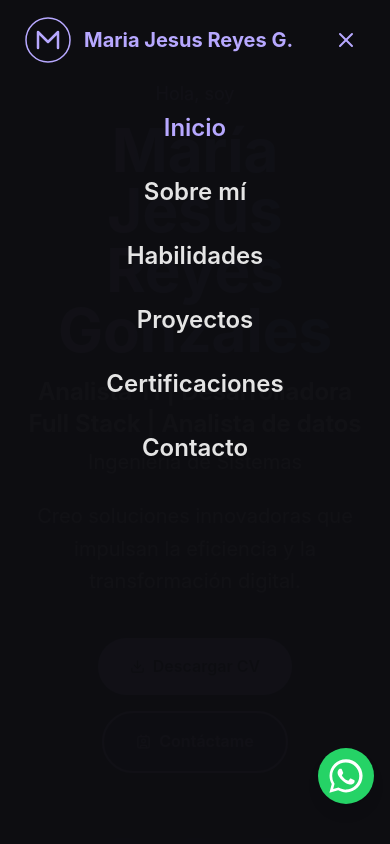
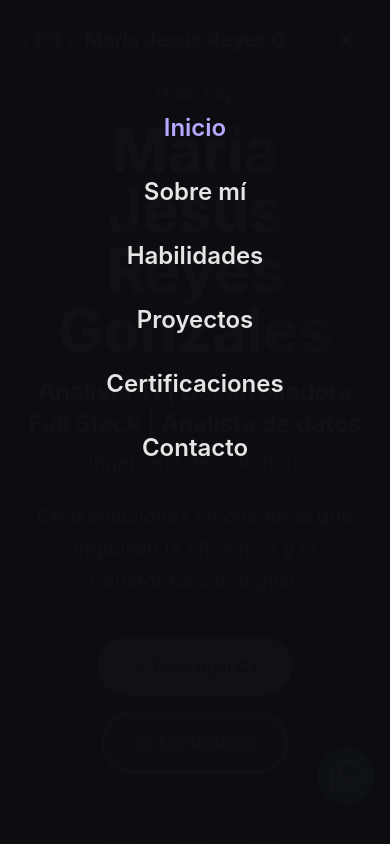
Before and after one commit to majesurrgg/portfolio-maje, a React (Vite) app: page / in a window 390 px wide. Both pictures are taken after a click on the button 346 px from the left and 40 px from the top of the page. Shown: the top 844 px of the page. Built offline with nearby package versions, Linux system fonts and the light colour scheme.

Commit message:
navbar bug fix

```diff
--- a/src/components/Navbar.jsx
+++ b/src/components/Navbar.jsx
@@ -65,7 +65,7 @@ const Navbar = ({ scrollY, activeSection, scrollToSection }) => {
             {/* Mobile Menu Overlay */}
             {isMenuOpen && (
                 <div
-                    className="fixed inset-0 z-40 md:hidden"
+                    className="fixed inset-0 z-[60] md:hidden flex flex-col items-center justify-start pt-24 gap-8"
                     style={{ backgroundColor: 'rgba(14, 14, 18, 0.98)', paddingTop: '80px' }}
                 >
                     <div className="flex flex-col items-center gap-8 p-8">
```
